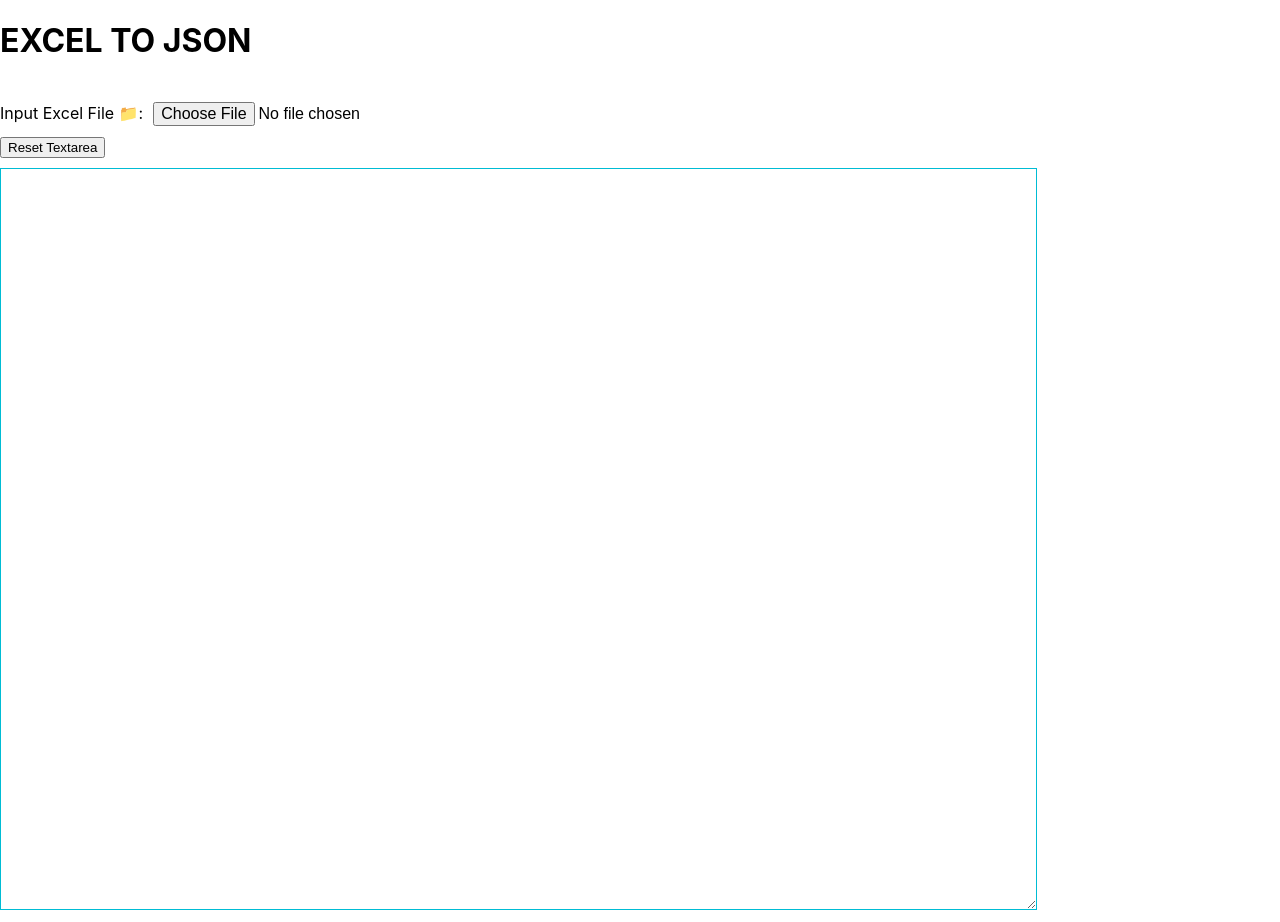
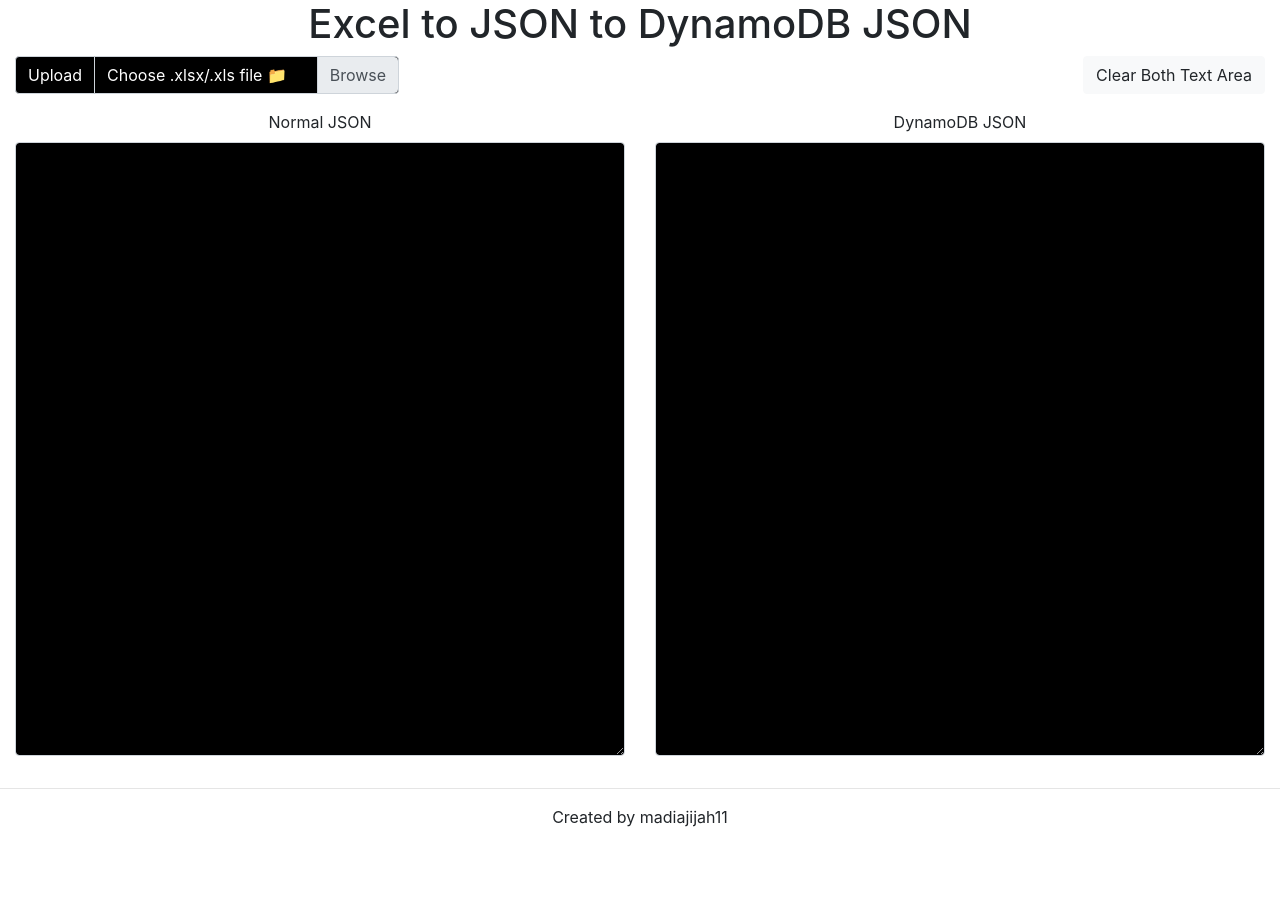
Before and after one commit to madiajijah11/exceltodynamodbjson, a Next.js app: page / in a window 1280 px wide. Shown: the top 922 px of the page. After the commit the page ends 829 px from the top, so only its background shows below. Built offline with nearby package versions, Linux system fonts and the light colour scheme.

Commit message:
styling using bootstrap

```diff
--- a/pages/_app.js
+++ b/pages/_app.js
@@ -1,7 +1,7 @@
-import '../styles/globals.css'
+import "../styles/globals.css";
 
 function MyApp({ Component, pageProps }) {
-  return <Component {...pageProps} />
+	return <Component {...pageProps} />;
 }
 
-export default MyApp
+export default MyApp;
--- /dev/null
+++ b/pages/_document.js
@@ -0,0 +1,30 @@
+// pages/_document.js
+import { Html, Head, Main, NextScript } from "next/document";
+
+export default function Document() {
+	return (
+		<Html>
+			<Head>
+				<link
+					rel="stylesheet"
+					href="https://cdn.jsdelivr.net/npm/bootstrap@4.6.2/dist/css/bootstrap.min.css"
+					integrity="sha384-xOolHFLEh07PJGoPkLv1IbcEPTNtaed2xpHsD9ESMhqIYd0nLMwNLD69Npy4HI+N"
+					crossorigin="anonymous"></link>
+				<script
+					src="https://cdn.jsdelivr.net/npm/jquery@3.5.1/dist/jquery.slim.min.js"
+					integrity="sha384-DfXdz2htPH0lsSSs5nCTpuj/zy4C+OGpamoFVy38MVBnE+IbbVYUew+OrCXaRkfj"
+					crossOrigin="anonymous"
+					defer></script>
+				<script
+					src="https://cdn.jsdelivr.net/npm/bootstrap@4.6.2/dist/js/bootstrap.bundle.min.js"
+					integrity="sha384-Fy6S3B9q64WdZWQUiU+q4/2Lc9npb8tCaSX9FK7E8HnRr0Jz8D6OP9dO5Vg3Q9ct"
+					crossOrigin="anonymous"
+					defer></script>
+			</Head>
+			<body>
+				<Main />
+				<NextScript />
+			</body>
+		</Html>
+	);
+}
--- a/pages/index.js
+++ b/pages/index.js
@@ -1,9 +1,8 @@
 import Head from "next/head";
-import Image from "next/image";
-import styles from "../styles/Home.module.css";
 import * as XLSX from "xlsx";
 import { dynamifyObject } from "dynamify-json-object";
 import { useState, useRef } from "react";
+import Script from "next/script";
 
 export default function Home() {
 	const fileInput = useRef(null);
@@ -34,73 +33,98 @@
 			const workbook = XLSX.read(data, { type: "binary" });
 			const worksheet = workbook.Sheets[workbook.SheetNames[0]];
 			const jsonObject = XLSX.utils.sheet_to_json(worksheet);
-			setNormalJson(JSON.stringify(jsonObject, null, 2));
+
+			const json = JSON.stringify(jsonObject, null, 4);
+			setNormalJson(json);
 
 			//convert normal json to dynamodb json
 			dynamifyObject(jsonObject, (dynamoJson) => {
 				const data = JSON.parse(dynamoJson);
-				setdynamodbJson(JSON.stringify(data, null, 2));
+				setdynamodbJson(JSON.stringify(data, null, 4));
 			});
 		};
 	};
 
 	return (
-		<div>
+		<>
 			<Head>
 				<title>Excel to JSON to DynamoDB JSON</title>
 				<meta name="description" content="Generated by create next app" />
 				<link rel="icon" href="/favicon.ico" />
 			</Head>
 
-			<div className={styles.container}>
-				<div>
-					<h1>EXCEL TO JSON</h1>
-					<form>
-						<label className={styles.label} htmlFor="input-excel-file">
-							Input Excel File 📁:
-						</label>
+			<div className="container-fluid">
+				<h1 className="text-center">Excel to JSON to DynamoDB JSON</h1>
+				<div className="row">
+					<div className="col-md-6">
+						<div className="input-group mb-3">
+							<div className="input-group-prepend">
+								<span
+									className="input-group-text"
+									style={{ color: "white", backgroundColor: "black" }}>
+									Upload
+								</span>
+							</div>
+							<div className="custom-file col-md-6">
 								<input
 									type="file"
-							className={styles.file_upload}
+									className="custom-file-input"
 									name="file_upload"
 									ref={fileInput}
 									onChange={handleSubmit}
 								/>
-					</form>
-					<button onClick={() => [setNormalJson(""), setdynamodbJson("")]}>
-						Reset Textarea
+								<label
+									className="custom-file-label"
+									style={{ color: "white", backgroundColor: "black" }}
+									htmlFor="inputGroupFile01">
+									Choose .xlsx/.xls file 📁
+								</label>
+							</div>
+						</div>
+					</div>
+					<div className="col-md-6 text-right">
+						<button
+							className="btn btn-light"
+							onClick={() => [setNormalJson(""), setdynamodbJson("")]}>
+							Clear Both Text Area
 						</button>
-					<div>
+					</div>
+				</div>
+
+				<div className="row">
+					<div className="col-md-6">
+						<div className="form-group text-center">
+							<label>Normal JSON</label>
 							<textarea
-							className={styles.convert}
-							cols="100"
-							rows="40"
+								style={{ color: "white", backgroundColor: "black" }}
+								className="form-control"
+								rows="25"
 								value={normalJson}
 								onChange={(req) => setNormalJson(req.target.value)}
 							/>
+						</div>
+					</div>
+					<div className="col-md-6">
+						<div className="form-group text-center">
+							<label>DynamoDB JSON</label>
 							<textarea
-							className={styles.convert}
-							cols="100"
-							rows="40"
+								style={{ color: "white", backgroundColor: "black" }}
+								className="form-control"
+								rows="25"
 								value={dynamodbJson}
 								onChange={(req) => setdynamodbJson(req.target.value)}
 							/>
 						</div>
 					</div>
 				</div>
+			</div>
 
-			<footer className={styles.footer}>
-				<a
-					href="https://www.github.com/madiajijah11"
-					target="_blank"
-					rel="noopener noreferrer">
-					Powered by{" "}
-					<span className={styles.logo}>
-						<Image src="/vercel.svg" alt="Vercel Logo" width={72} height={16} />
-					</span>
-					Created by Madiajijah11
+			<footer className="text-center">
+				<hr />
+				<a href="https://www.github.com/madiajijah11" target="_blank">
+					Created by madiajijah11
 				</a>
 			</footer>
-		</div>
+		</>
 	);
 }
--- a/styles/Home.module.css
+++ /dev/null
@@ -1,54 +0,0 @@
-.container {
-    display: flex;
-    flex-direction: column;
-    width: 100%;
-    justify-content: center;
-    align-items: center;
-}
-
-.footer {
-    display: flex;
-    flex: 1;
-    padding: 2rem 0;
-    border-top: 1px solid #eaeaea;
-    justify-content: center;
-    align-items: center;
-}
-
-.footer a {
-    display: flex;
-    justify-content: center;
-    align-items: center;
-    flex-grow: 1;
-}
-
-.btn {
-    background-color: #26aabb;
-    color: white;
-    border: none;
-    border-radius: 5px;
-    padding: 10px;
-    font-size: 16px;
-    cursor: pointer;
-    margin-top: 10px;
-}
-
-.label {
-    font-size: 16px;
-    margin-top: 10px;
-}
-
-.file_upload {
-    border: none;
-    padding: 10px;
-    font-size: 16px;
-    margin-top: 10px;
-}
-
-.convert {
-    border: solid 1px #00bcd4;
-    padding: 10px;
-    font-size: 16px;
-    margin-top: 10px;
-    color: white;
-}
--- a/styles/globals.css
+++ b/styles/globals.css
@@ -2,8 +2,8 @@
 body {
 	padding: 0;
 	margin: 0;
-  font-family: -apple-system, BlinkMacSystemFont, Segoe UI, Roboto, Oxygen,
-    Ubuntu, Cantarell, Fira Sans, Droid Sans, Helvetica Neue, sans-serif;
+	font-family: -apple-system, BlinkMacSystemFont, Segoe UI, Roboto, Oxygen, Ubuntu, Cantarell,
+		Fira Sans, Droid Sans, Helvetica Neue, sans-serif;
 }
 
 a {
```
Lines whose indentation alone changed are shown as unchanged.
